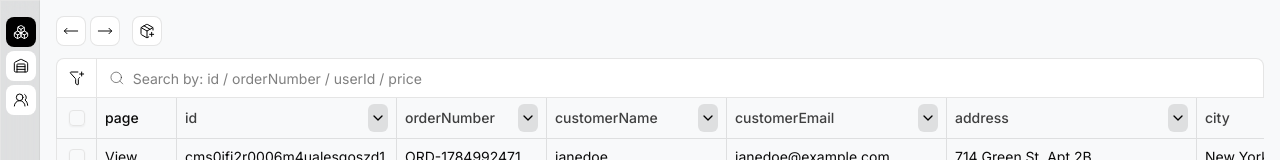
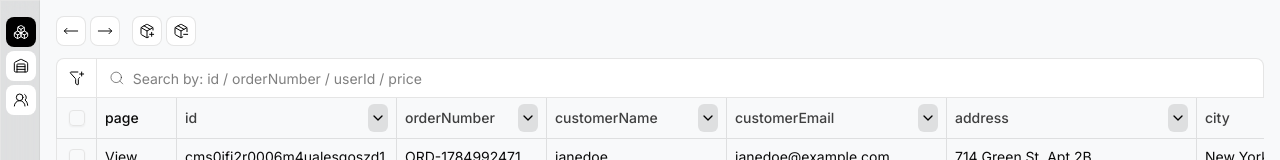
Before and after one commit to wkingsurin/ws-admin, a Next.js app: page /orders in a window 1280 px wide. Shown: the top 160 px of the page. Built offline with nearby package versions, Linux system fonts and the light colour scheme.

Commit message:
feat: improve Toolbar
- Add ui Toolbar
- Restructure OrdersClient
- Add OrdersToolbar

```diff
--- a/app/(dashboard)/layout.tsx
+++ b/app/(dashboard)/layout.tsx
@@ -8,7 +8,7 @@ export default function DashboardLayout({
 }) {
   return (
     <Main>
-      <Dashboard>{children}</Dashboard>
+      {children}
     </Main>
   );
 }
--- a/app/(dashboard)/orders/client.tsx
+++ b/app/(dashboard)/orders/client.tsx
@@ -1,14 +1,20 @@
 "use client";
 
+import Dashboard from "@/components/dashboard/dashboard";
 import DashboardTable from "@/components/dashboard/dashboard-table";
+import TopBar from "@/components/dashboard/topbar";
 import OrdersTable from "@/features/orders/components/table";
+import OrdersToolbar from "@/features/orders/components/toolbar";
 
 export default function OrdersClient() {
   return (
-    <div>
+    <Dashboard>
+      <TopBar>
+        <OrdersToolbar />
+      </TopBar>
       <DashboardTable>
         <OrdersTable />
       </DashboardTable>
-    </div>
+    </Dashboard>
   );
 }
--- a/components/dashboard/dashboard.tsx
+++ b/components/dashboard/dashboard.tsx
@@ -7,7 +7,6 @@ export default function Dashboard({ children }: { children: React.ReactNode }) {
     <Section>
       <Container>
         <div className="flex flex-col gap-3">
-          <TopBar />
           {children}
         </div>
       </Container>
--- a/components/dashboard/topbar.tsx
+++ b/components/dashboard/topbar.tsx
@@ -1,11 +1,11 @@
-import AddOrderButton from "../../features/orders/components/add-order-button";
+import { ReactNode } from "react";
 import Navigation from "./navigation";
 
-export default function TopBar() {
+export default function TopBar({ children }: { children: ReactNode }) {
   return (
     <div className="flex gap-3">
       <Navigation />
-      <AddOrderButton />
+      {children}
     </div>
   );
 }
--- /dev/null
+++ b/components/toolbar/tool-button.tsx
@@ -0,0 +1,20 @@
+import { Button } from "@/components/ui/button";
+import { LucideIcon } from "lucide-react";
+
+interface ToolButtonProps {
+  icon: LucideIcon;
+  onClick: () => void;
+}
+
+export default function ToolButton({ icon, onClick }: ToolButtonProps) {
+  const Icon = icon;
+
+  return (
+    <Button
+      className="group/add-ord w-[30px] h-[30px] bg-white border-[0.5px] border-black/10 hover:bg-black/50 transition duration-100"
+      onClick={onClick}
+    >
+      <Icon className="size-4 stroke-[1.5px] stroke-black group-hover/add-ord:stroke-white transition duration-100" />
+    </Button>
+  );
+}
--- /dev/null
+++ b/components/toolbar/toolbar.tsx
@@ -0,0 +1,14 @@
+"use client";
+
+import ToolButton from "./tool-button";
+import { Tool } from "./types";
+
+export default function Toolbar({ tools }: { tools: Tool[] }) {
+  return (
+    <div className="flex gap-1">
+      {tools.map((tool) => (
+        <ToolButton key={tool.label} icon={tool.icon} onClick={tool.onClick} />
+      ))}
+    </div>
+  );
+}
--- /dev/null
+++ b/components/toolbar/types.ts
@@ -0,0 +1,7 @@
+import { LucideIcon } from "lucide-react";
+
+export type Tool = {
+  label: string;
+  icon: LucideIcon;
+  onClick: () => void;
+};
--- a/features/orders/components/add-order-button.tsx
+++ /dev/null
@@ -1,10 +0,0 @@
-import { Button } from "@/components/ui/button";
-import { PackagePlus } from "lucide-react";
-
-export default function AddOrderButton() {
-  return (
-    <Button className="group/add-ord w-[30px] h-[30px] bg-white border-[0.5px] border-black/10 hover:bg-black/50 transition duration-100">
-      <PackagePlus className="size-4 stroke-[1.5px] stroke-black group-hover/add-ord:stroke-white transition duration-100" />
-    </Button>
-  );
-}
--- /dev/null
+++ b/features/orders/components/toolbar.tsx
@@ -0,0 +1,20 @@
+import Toolbar from "@/components/toolbar/toolbar";
+import { Tool } from "@/components/toolbar/types";
+import { PackageMinus, PackagePlus } from "lucide-react";
+
+export default function OrdersToolbar() {
+  const tools: Tool[] = [
+    {
+      label: "Add order",
+      icon: PackagePlus,
+      onClick: () => console.log("Order added"),
+    },
+    {
+      label: "Remove order",
+      icon: PackageMinus,
+      onClick: () => console.log("Order removed"),
+    },
+  ];
+
+  return <Toolbar tools={tools} />;
+}
```
